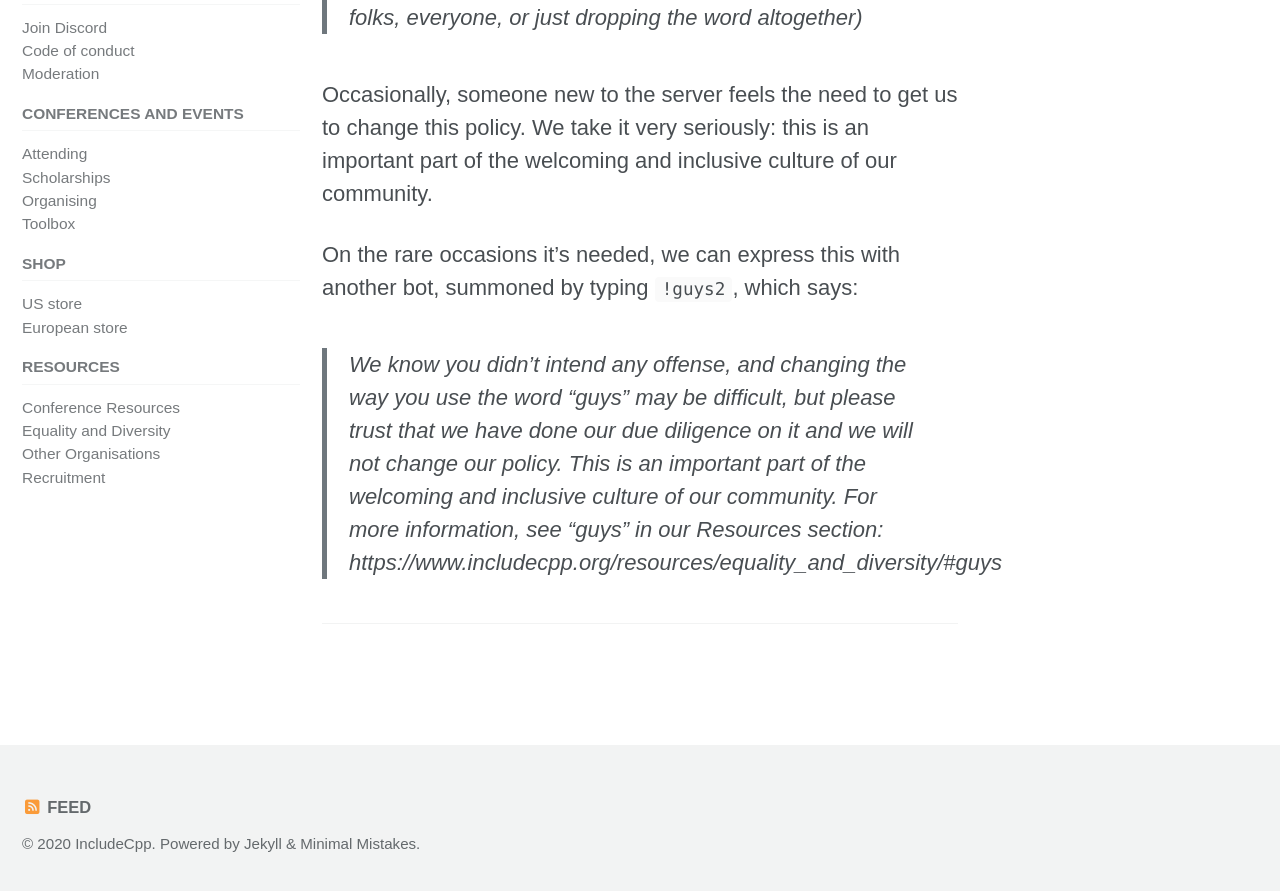
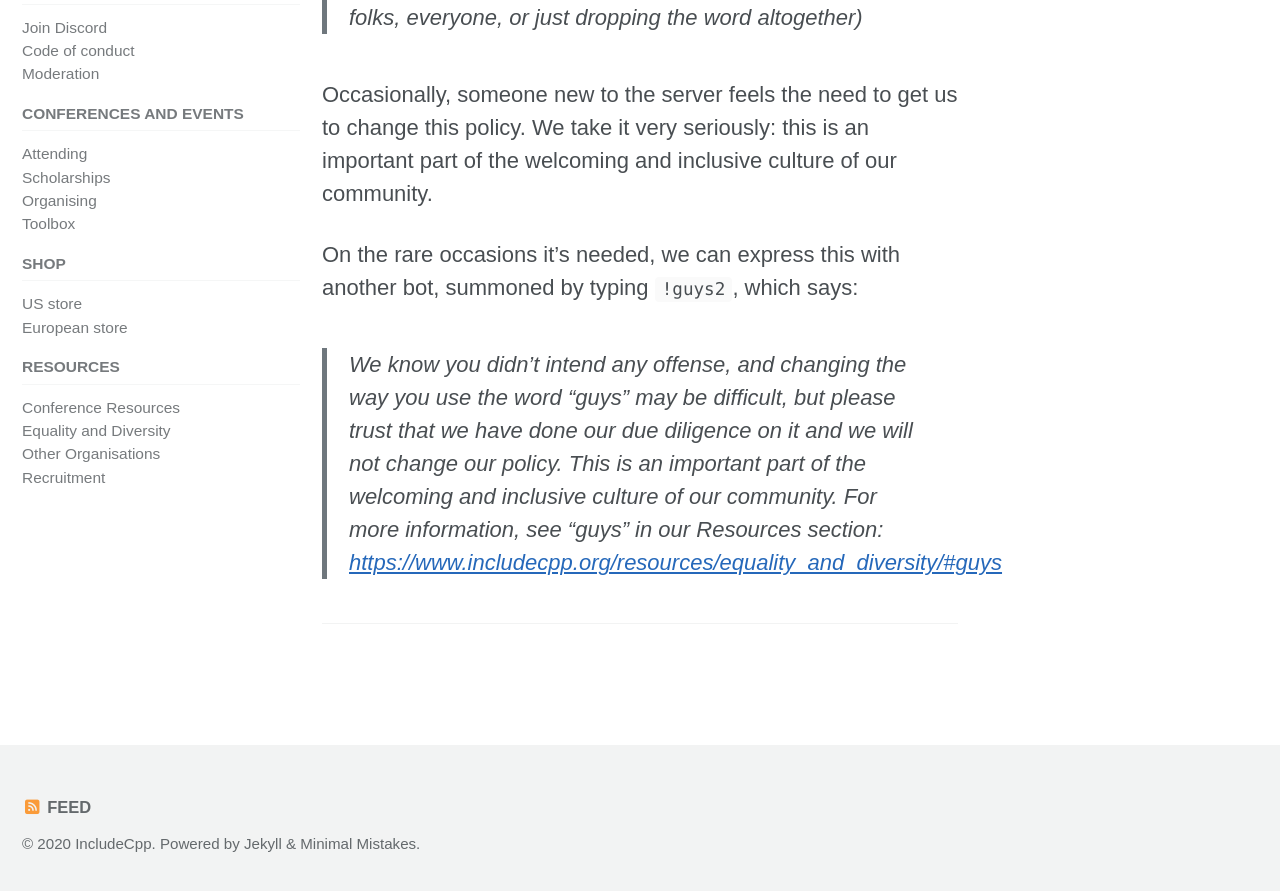
Before and after one commit to include-cpp/include-cpp.github.io, a Jekyll site: the page built from discord/index.md, in a window 1280 px wide and 900 px high, scrolled down 8208 px. Shown: the top 891 px of the window. Built offline with Jekyll 4.4.1, drawn with Linux system fonts in a browser that asks for light colours; cached includes are drawn as plain includes; nearby versions of some CDN libraries; part of the change alters nothing that is shown.

```diff
--- a/discord/index.md
+++ b/discord/index.md
@@ -124,6 +124,6 @@ Occasionally, someone new to the server feels the need to get us to change this
 
 On the rare occasions it's needed, we can express this with another bot, summoned by typing `!guys2`, which says:
 
-> We know you didn't intend any offense, and changing the way you use the word "guys" may be difficult, but please trust that we have done our due diligence on it and we will not change our policy. This is an important part of the welcoming and inclusive culture of our community. For more information, see "guys" in our Resources section: https://www.includecpp.org/resources/equality_and_diversity/#guys
+> We know you didn't intend any offense, and changing the way you use the word "guys" may be difficult, but please trust that we have done our due diligence on it and we will not change our policy. This is an important part of the welcoming and inclusive culture of our community. For more information, see "guys" in our Resources section: [https://www.includecpp.org/resources/equality_and_diversity/#guys](/resources/equality_and_diversity/#guys)
 
 ---
```
